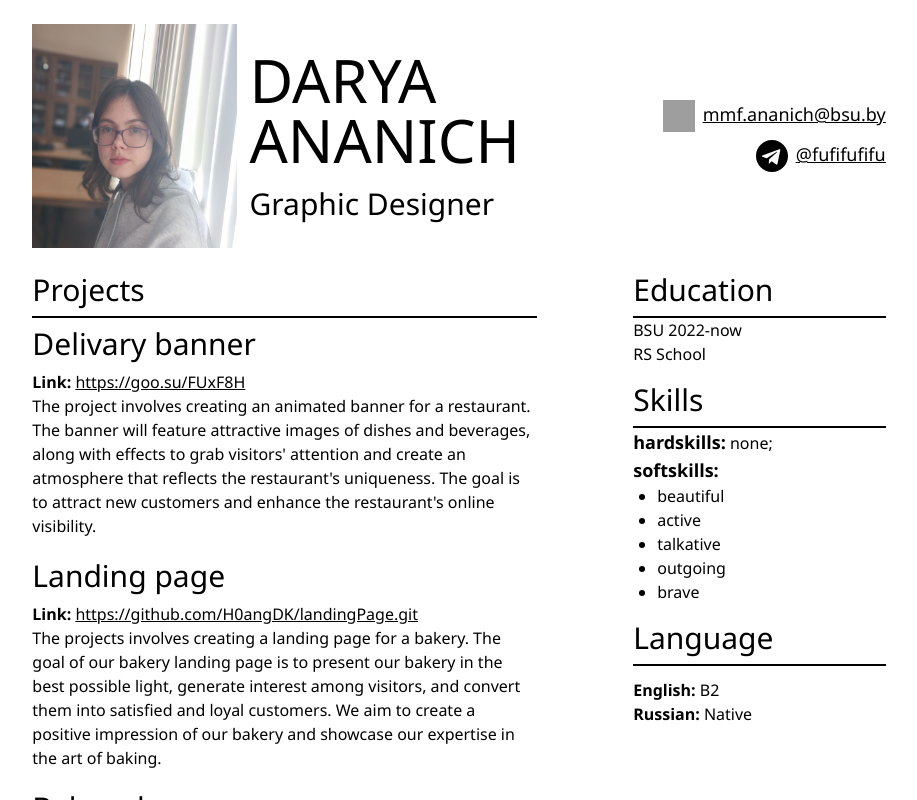
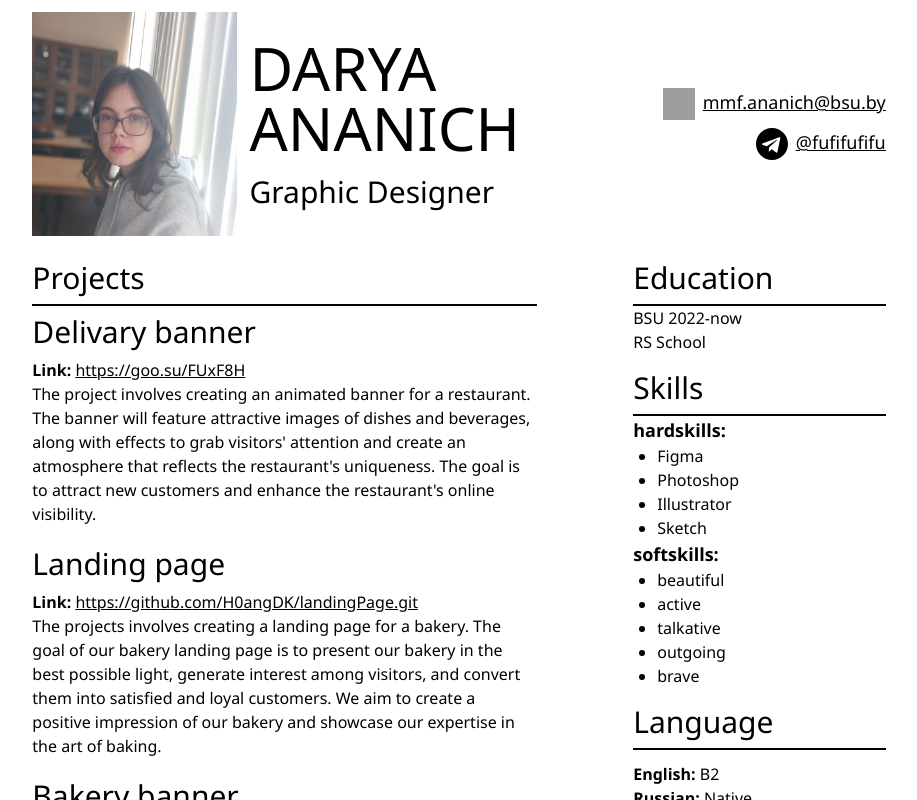
Before and after one commit to H0angDK/cvFufi, a React (Vite) app: page / in a window 1280 px wide. Shown: the top 800 px of the page, without its empty margins (181-1098 px from the left). Built offline with nearby package versions, Linux system fonts and the light colour scheme; grey boxes are pictures that could not be loaded.

Commit message:
Update App.jsx

```diff
--- a/src/App.jsx
+++ b/src/App.jsx
@@ -42,7 +42,7 @@ const projects = [
 ];
 const App = () => {
   return (
-    <div className="w-2/3 mx-auto mt-3 py-3 sm:w-full sm:p-4">
+    <div className="w-2/3 mx-auto mt-3 pb-4 sm:w-full sm:p-4">
       <div className="flex items-center gap-3 lg:flex-wrap">
         <div className="w-56 h-56 md:hidden">
           <img src={face} className="w-full h-full" />
@@ -106,7 +106,13 @@ const App = () => {
             </h2>
             <div className="flex flex-col">
               <span>
-                <strong className="text-lg">hardskills:</strong> none;
+                <strong className="text-lg">hardskills:</strong>
+                <ul className="list-disc px-6">
+                  <li>Figma</li>
+                  <li>Photoshop</li>
+                  <li>Illustrator</li>
+                  <li>Sketch</li>
+                </ul>
               </span>
               <div>
                 <strong className="text-lg">softskills:</strong>
```
